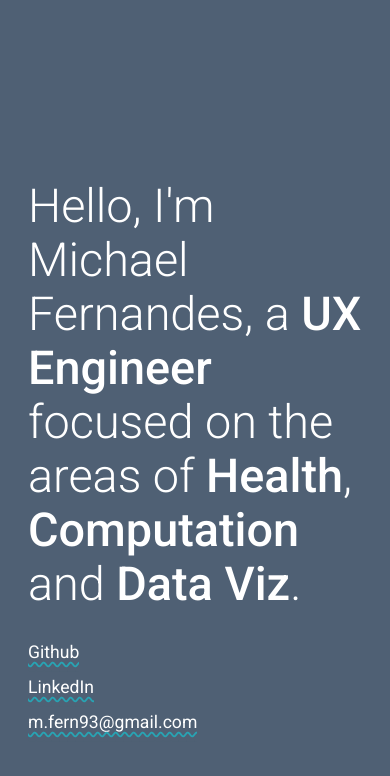
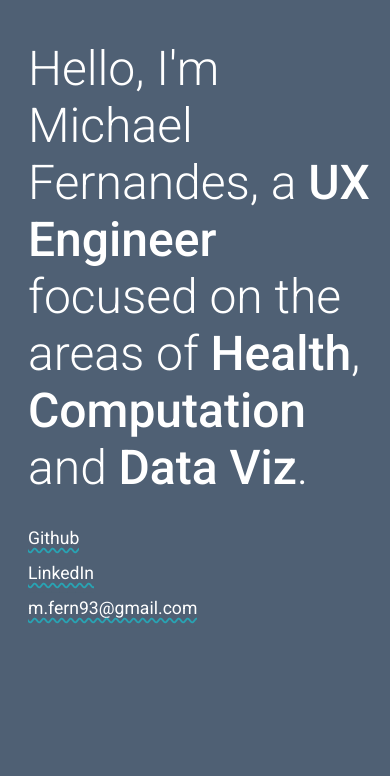
Before and after one commit to michael-fernandes/personal-website, a React (Create React App) app: page / in a window 390 px wide. Shown: the top 776 px of the page. Built offline with nearby package versions, Linux system fonts and the light colour scheme.

Commit message:
Make mobile better

```diff
--- a/src/Styles/App.css
+++ b/src/Styles/App.css
@@ -15,7 +15,7 @@ body {
 
 .App  {
   width: 100%;
-  height: 100vh;
+  height: 100%;
   display: grid;
   place-items: center;
 }
--- a/src/Styles/Landing.css
+++ b/src/Styles/Landing.css
@@ -4,16 +4,13 @@
 }
 
 .landing-wrapper {
-   font-size: min(6.5vh, 12vw);
    font-weight: 300;
    max-width:  calc(100% - 40px);
-   /* animation: 0.250s ease-in 0.25s 1 slideInFromLeft; */
-   /* transition: 0.1s; */
    animation: 1s fadein 0.25s 1;
 }
 
 .welcome {
-   font-size: min(6.5vh, 12vw);
+   font-size: 3rem;
    font-weight: 300;
    max-width: 800px;
    width: 100%;
```
